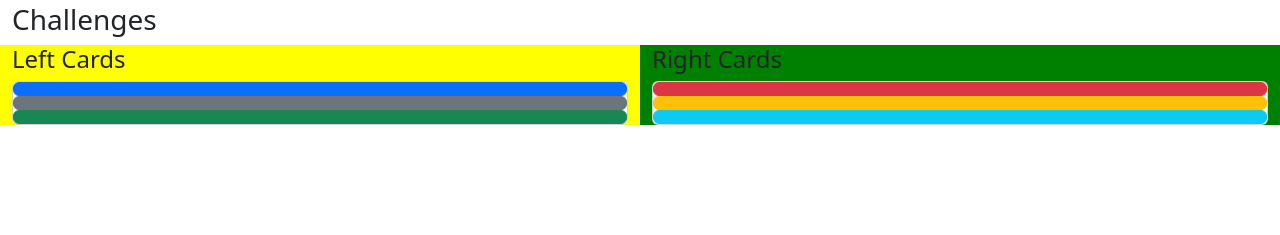
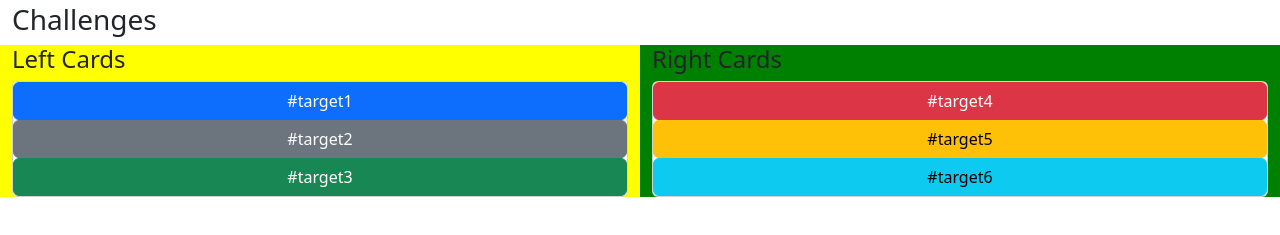
Before and after one commit to JMontskie/bootstrap-grid-exercise, a plain HTML site: page index.html in a window 1280 px wide. Shown: the part 53-288 px from the top of the page. Drawn offline with nearby package versions, Linux system fonts and the light colour scheme.

Commit message:
added labels to buttons

```diff
--- a/index.html
+++ b/index.html
@@ -1,4 +1,5 @@
 <!DOCTYPE html>
+<!-- Only change code above this line -->
 <html lang="en">
 <head>
     <meta charset="UTF-8">
@@ -23,18 +24,18 @@
                     <h4>Left Cards</h4>
                     <div class="card" id="left-card">
                         <!-- col-lg-1 -->
-                        <button type="button" class="btn btn-primary target" id="target1"></button>
-                        <button type="button" class="btn btn-secondary target" id="target2"></button>
-                        <button type="button" class="btn btn-success target" id="target3"></button>
+                        <button type="button" class="btn btn-primary target" id="target1">#target1</button>
+                        <button type="button" class="btn btn-secondary target" id="target2">#target2</button>
+                        <button type="button" class="btn btn-success target" id="target3">#target3</button>
                     </div>
                 </div>
                 <div class="col-lg-6 col-xs-6" style="background-color: green;">
                     <h4>Right Cards</h4>
                     <div class="card" id="right-card">
                         <!-- col-lg-2 -->
-                        <button type="button" class="btn btn-danger target" id="target4"></button>
-                        <button type="button" class="btn btn-warning target" id="target5"></button>
-                        <button type="button" class="btn btn-info target" id="target6"></button>
+                        <button type="button" class="btn btn-danger target" id="target4">#target4</button>
+                        <button type="button" class="btn btn-warning target" id="target5">#target5</button>
+                        <button type="button" class="btn btn-info target" id="target6">#target6</button>
                     </div>
                 </div>
             </div>
```
